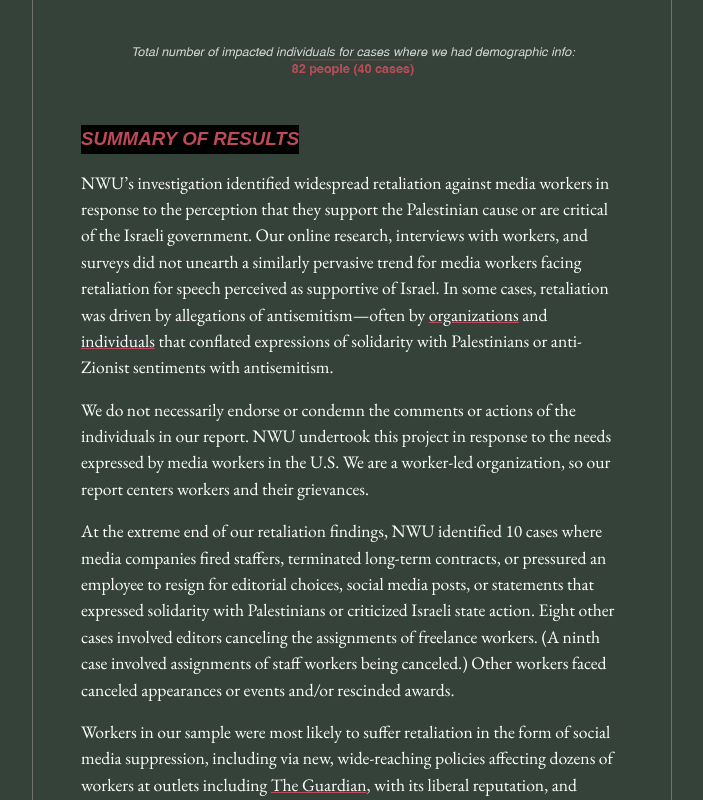
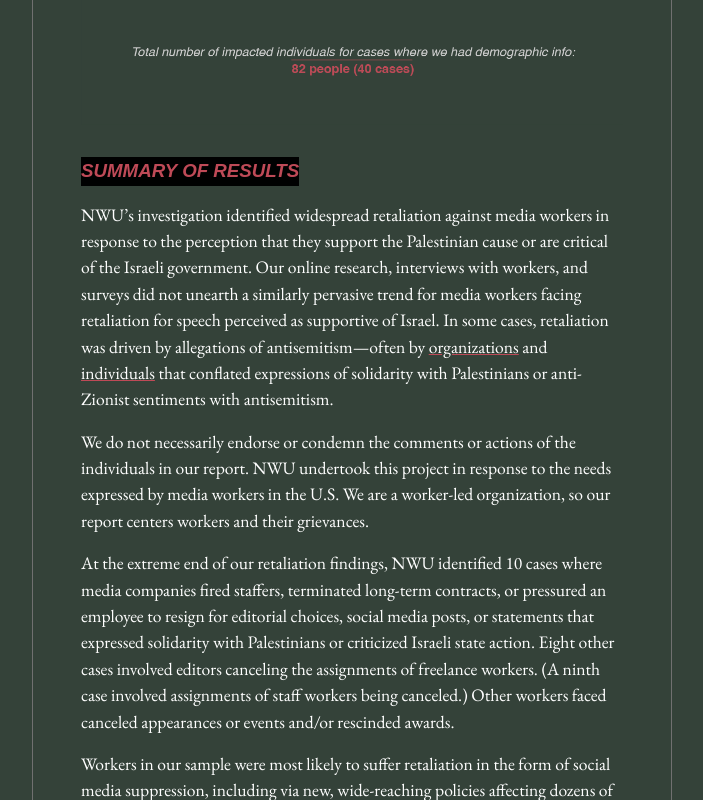
Before and after one commit to ellatenar/red-lines, a Next.js app: page /data in a window 1280 px wide. Shown: the part 1680-2480 px from the top of the page, without its empty margins (288-991 px from the left). Built offline with nearby package versions, Linux system fonts and the light colour scheme; no server answers; a web font is replaced by a local one.

Commit message:
forget about subheading stuff

```diff
--- a/app/components/Headings/index.tsx
+++ b/app/components/Headings/index.tsx
@@ -24,29 +24,29 @@ export const Subheading: React.FC<Props> = ({ className, children, id }) => {
   const [copied, setCopied] = useState(false)
 
   return (
-    <div className={styles.subheadingContainer}>
-      {/* <button
-        className={classNames(styles.shareButton)}
-        onClick={() => {
-          navigator.clipboard.writeText(
-            `${BASE_URL}${path}${id ? `#${id}` : ""}`
-          )
-          setCopied(true)
-          setTimeout(() => setCopied(false), 5000)
-        }}
-      >
-        <Image
-          src={share}
-          alt="share"
-          priority
-          height={20}
-          width={20}
-          className={classNames(styles.share, copied && styles.copied)}
-        />
-      </button> */}
-      <h3 className={classNames(className, unica.className)} id={id}>
-        {children}
-      </h3>
-    </div>
+    <h3 className={classNames(className, unica.className)} id={id}>
+      {children}
+    </h3>
   )
+  // <div className={styles.subheadingContainer}>
+  //   <button
+  //     className={classNames(styles.shareButton)}
+  //     onClick={() => {
+  //       navigator.clipboard.writeText(
+  //         `${BASE_URL}${path}${id ? `#${id}` : ""}`
+  //       )
+  //       setCopied(true)
+  //       setTimeout(() => setCopied(false), 5000)
+  //     }}
+  //   >
+  //     <Image
+  //       src={share}
+  //       alt="share"
+  //       priority
+  //       height={20}
+  //       width={20}
+  //       className={classNames(styles.share, copied && styles.copied}
+  //     />
+  //   </button>
+  // </div>
 }
```
